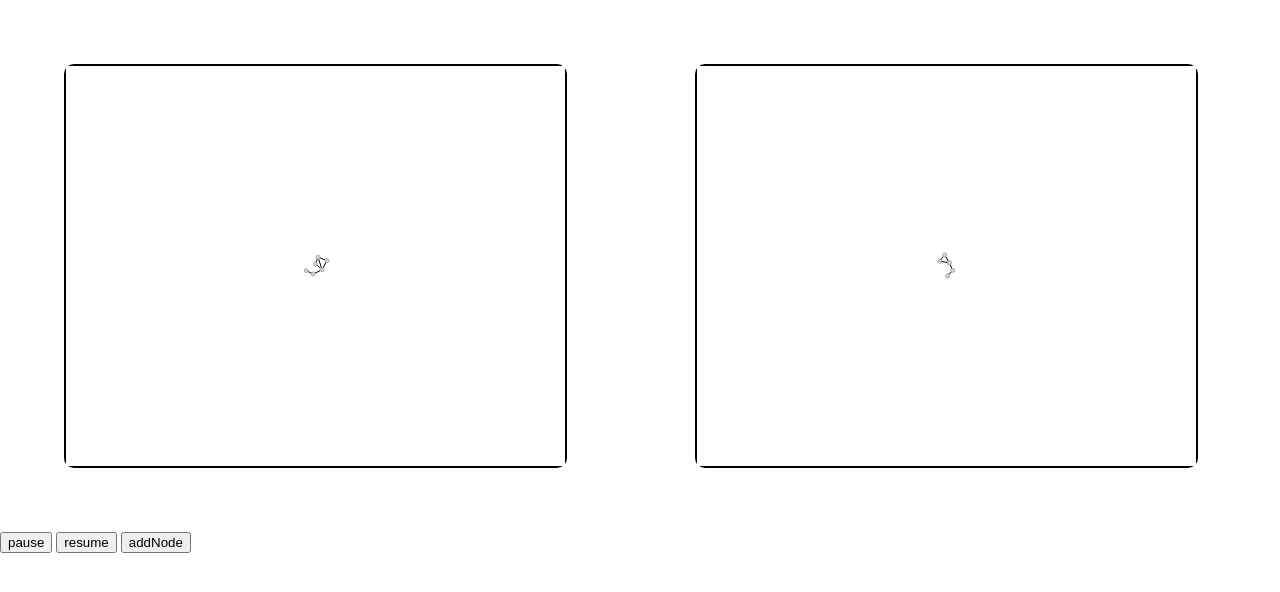
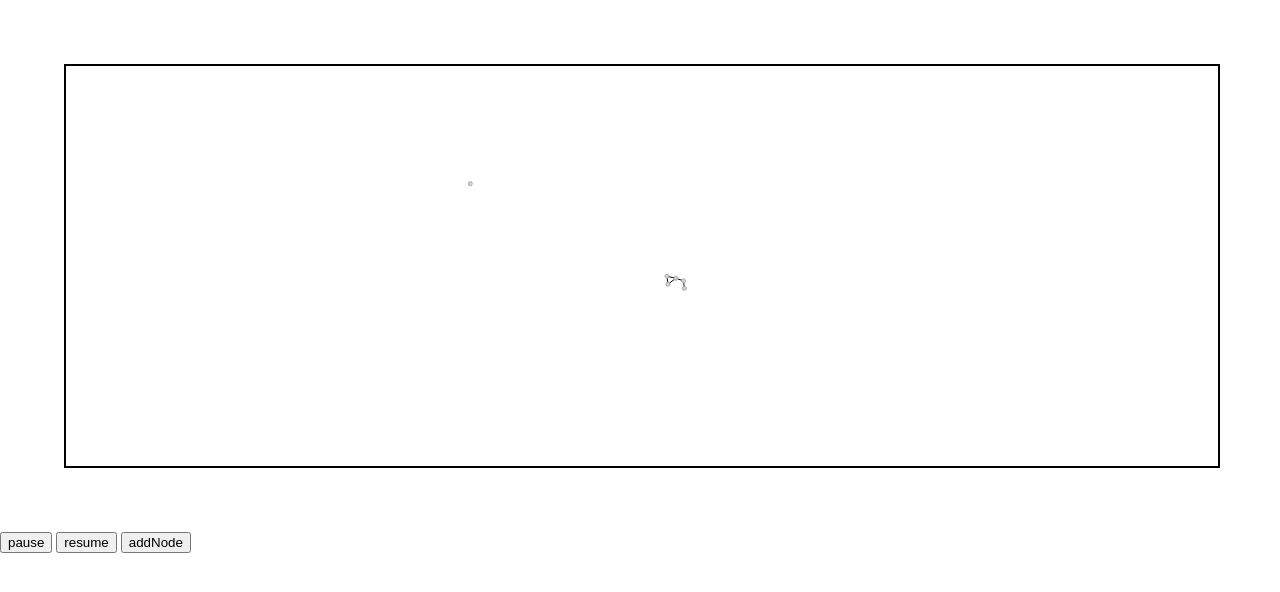
Before and after one commit to RLesser/NetworkViz.js, a plain HTML site: page index.html in a window 1280 px wide. Both pictures are taken after a click on the button "addNode". Drawn offline with Linux system fonts and the light colour scheme.

Commit message:
fixed module function parameters, added test cursor

```diff
--- a/NetworkViz.js
+++ b/NetworkViz.js
@@ -175,6 +175,8 @@ function ForceGraph(selectorString, options) {
 
 	var module = {}
 
+	module.view = view
+
 	module.stopSim = function() {
 		simulation.stop();
 	}
@@ -183,18 +185,40 @@ function ForceGraph(selectorString, options) {
 		simulation.restart();
 	}
 
-	module.addEdge = function(source_id, target_id, edge_properties = {}) {
+	module.addEdge = function({
+		source_id = null,
+		target_id = null,
+		edge_properties = {}
+	} = {}) {
+		console.log("addEdge", source_id, target_id, edge_properties)
+		if (source_id == null || target_id == null) {
+			throw "source id and target id must both be specified"
+		}
 		linkData.push({ source: source_id, target: target_id, properties: edge_properties })
+		// drawGraph()
 	}
 
-	module.addNode = function(node_id = null, edge_ids = [], node_properties = {}, edge_properties = {}) {
-		nodeData.push({ id: node_id, properties: node_properties })
+	module.addNode = function({
+		node_id = null,
+		coordinates = [width/2, height/2],
+		edge_ids = [],
+		node_properties = {},
+		edge_properties = {}
+	} = {}) {
+		console.log("addNode", node_id, coordinates, edge_ids, node_properties, edge_properties)
+		nodeData.push({
+			id: node_id,
+			properties: node_properties,
+			x: coordinates[0],
+			y: coordinates[1]
+		})
 		edge_ids.forEach(function(idx, edge_id) {
 			module.addEdge(nodeData.length-1, edge_id, edge_properties[edge_id])
 		})
 		drawGraph()
 	}
 
+	module.redraw = drawGraph
 
 	return module
 
--- a/index.html
+++ b/index.html
@@ -12,17 +12,15 @@
 
 		.viewbox {
 			float: left;
-			width: 39%;
+			width: 90%;
 			height: 50%;
 			margin: 5%;
-			border-radius: 10px;
 			border: 2px solid black;
 		}
 	</style>
 </head>
 <body>
 	<div class="viewbox" id="chart1"></div>
-	<div class="viewbox" id="chart2"></div>
 	<div class="controls">
 		<button class="pause">pause</button>
 		<button class="resume">resume</button>
--- a/script.js
+++ b/script.js
@@ -1,5 +1,18 @@
 var c1 = ForceGraph("#chart1")
-var c2 = ForceGraph("#chart2")
+
+var cursor = c1.view.append("circle")
+    .attr("r", 30)
+    .attr("fill", "none")
+    .attr("stroke", "brown")
+    .attr("pointer-events", "none")
+    .attr("transform", "translate(-100,-100)")
+    .attr("class", "cursor");
+
+c1.view.on("pointermove", function() {
+	cursor.attr("transform", "translate(" + d3.mouse(this) + ")");
+})
+
+c1.view.on("mousedown")
 
 $(".pause").on("click", function() {
 	c1.stopSim()
@@ -10,5 +23,7 @@ $(".resume").on("click", function() {
 })
 
 $(".addNode").on("click", function() {
-	c1.addNode("new node", [2, 4])
+	c1.addNode({
+
+	})
 })
```
